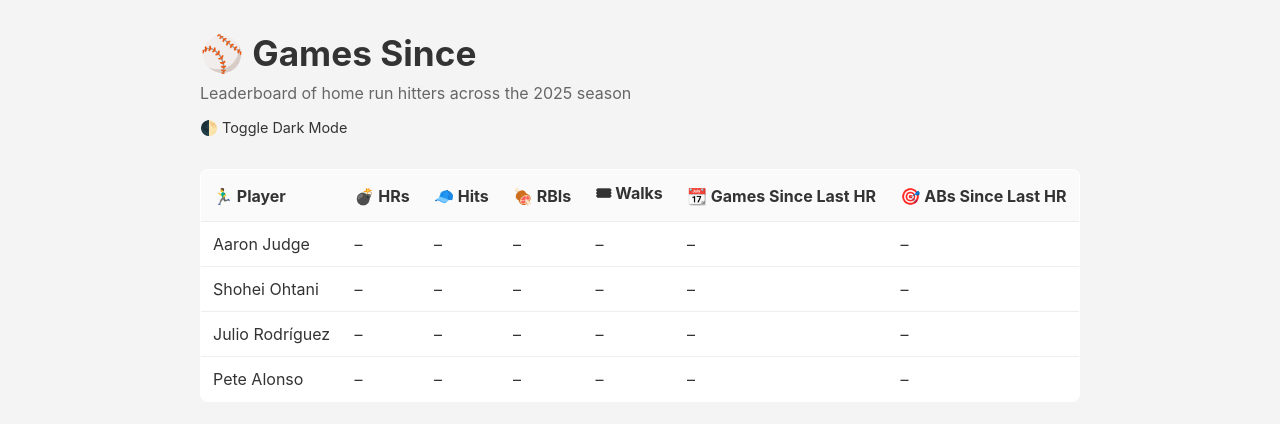
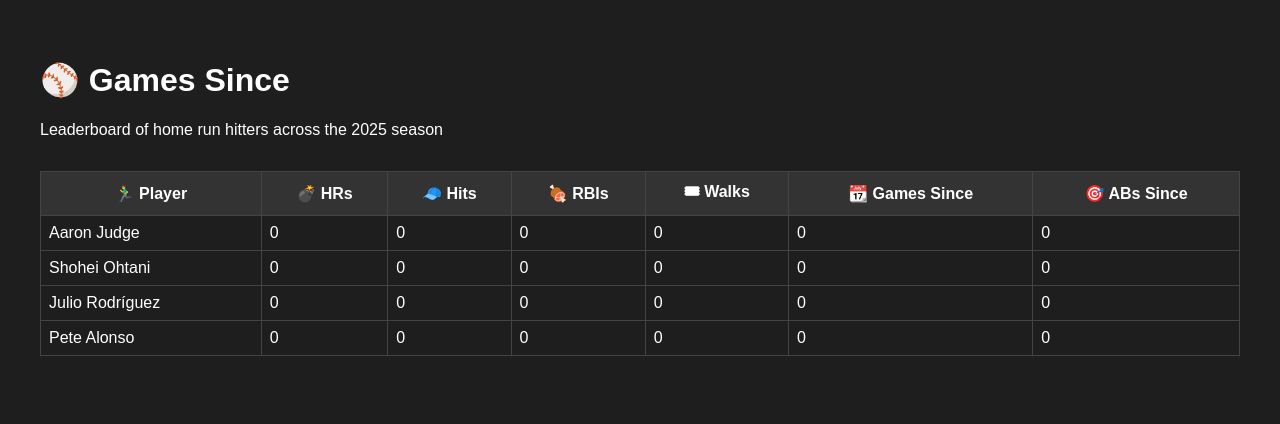
Before and after one commit to Wizarddeluxe/gamessinceclean, a Flask app: page / in a window 1280 px wide. Shown: the top 424 px of the page. Run offline with Flask 3, Linux system fonts and the light colour scheme; data that the repository does not hold is empty.

Commit message:
Add files via upload

```diff
--- a/app.py
+++ b/app.py
@@ -9,14 +9,8 @@ def get_player_totals_from_logs(player_id):
     url = f"https://statsapi.mlb.com/api/v1/people/{player_id}/stats?stats=gameLog&season=2025"
     try:
         r = requests.get(url)
-        r.raise_for_status()
         logs = r.json()["stats"][0]["splits"]
-        totals = {
-            "homeRuns": 0,
-            "hits": 0,
-            "rbi": 0,
-            "baseOnBalls": 0
-        }
+        totals = {"homeRuns": 0, "hits": 0, "rbi": 0, "baseOnBalls": 0}
         for game in logs:
             stat = game["stat"]
             totals["homeRuns"] += int(stat.get("homeRuns", 0))
@@ -24,44 +18,25 @@ def get_player_totals_from_logs(player_id):
             totals["rbi"] += int(stat.get("rbi", 0))
             totals["baseOnBalls"] += int(stat.get("baseOnBalls", 0))
         return totals
-    except Exception as e:
-        print(f"⚠️ Error aggregating logs for {player_id}: {e}")
-        return {
-            "homeRuns": "-",
-            "hits": "-",
-            "rbi": "-",
-            "baseOnBalls": "-"
-        }
+    except:
+        return {"homeRuns": "-", "hits": "-", "rbi": "-", "baseOnBalls": "-"}
 
 @app.route("/")
 def index():
     players = get_season_home_run_hitters()
-    print(f"✅ Loaded {len(players)} HR hitters from cache")
-
     leaderboard = []
-
     for p in players:
         try:
-            streak_games, streak_abs = get_hr_stats(p["id"])
-            p["games_since_hr"] = streak_games
-            p["abs_since_hr"] = streak_abs
-        except Exception as e:
-            print(f"⚠️ Error with {p['name']} streaks: {e}")
+            games, abs_ = get_hr_stats(p["id"])
+            p["games_since_hr"] = games
+            p["abs_since_hr"] = abs_
+        except:
             p["games_since_hr"] = "-"
             p["abs_since_hr"] = "-"
-
-        season_totals = get_player_totals_from_logs(p["id"])
-        p.update(season_totals)
+        p.update(get_player_totals_from_logs(p["id"]))
         leaderboard.append(p)
-
-    leaderboard = sorted(
-        leaderboard,
-        key=lambda x: x.get("homeRuns", 0) if isinstance(x.get("homeRuns"), int) else 0,
-        reverse=True
-    )
-
-    return render_template("index.html", leaderboard=leaderboard, players=players)
+    leaderboard = sorted(leaderboard, key=lambda x: x.get("homeRuns", 0) if isinstance(x.get("homeRuns"), int) else 0, reverse=True)
+    return render_template("index.html", leaderboard=leaderboard)
 
 if __name__ == "__main__":
-    port = int(os.environ.get("PORT", 5000))
-    app.run(host="0.0.0.0", port=port)
+    app.run(host="0.0.0.0", port=int(os.environ.get("PORT", 5000)))
--- a/get_home_runs.py
+++ b/get_home_runs.py
@@ -1,77 +1,20 @@
-import requests, json, os
-from datetime import datetime
+import json
+import os
+import requests
 
 def get_season_home_run_hitters():
-    try:
-        BASE_DIR = os.path.dirname(os.path.abspath(__file__))
-        cache_path = os.path.join(BASE_DIR, "data", "season_hr_cache.json")
-        with open(cache_path, "r") as f:
-            return json.load(f)
-    except FileNotFoundError:
-        print("⚠️ No HR cache file found — returning empty list")
-        return []
+    with open("data/season_hr_cache.json") as f:
+        return json.load(f)
 
 def get_hr_stats(player_id):
-    season = datetime.now().year
-    url = f"https://statsapi.mlb.com/api/v1/people/{player_id}/stats?stats=gameLog&season={season}"
-    try:
-        logs = requests.get(url).json()
-        games = logs["stats"][0]["splits"]
-    except Exception as e:
-        print(f"[ERROR] Failed to get game logs for player {player_id}: {e}")
-        return "-", "-"
-
-    game_streak = 0
-    ab_streak = 0
-
-    for game in reversed(games[:-1]):
-        try:
-            at_bats = int(game["stat"].get("atBats", 0))
-        except (ValueError, TypeError):
-            print(f"[WARN] Invalid atBats for player {player_id} on game {game.get('date', '?')}")
-            at_bats = 0
-
-        ab_streak += at_bats
-        game_streak += 1
-
-        try:
-            if int(game["stat"]["homeRuns"]) > 0:
-                break
-        except:
-            continue
-
-    return game_streak, ab_streak
-
-def get_leaderboard():
-    season = datetime.now().year
-    url = f"https://statsapi.mlb.com/api/v1/stats/leaders?season={season}&leagueId=103,104&sportId=1&statGroup=hitting"
-    response = requests.get(url).json()
-
-    if "leagueLeaders" not in response:
-        print("⚠️ leagueLeaders not in response:", response)
-        return []
-
-    stats_to_get = ["homeRuns", "hits", "rbi", "baseOnBalls"]
-    leaderboard = []
-
-    for entry in response["leagueLeaders"]:
-        stat_type = entry["leaderCategory"]
-        if stat_type not in stats_to_get:
-            continue
-        for player in entry["leaders"]:
-            pid = player["person"]["id"]
-            name = player["person"]["fullName"]
-            value = player["value"]
-            found = next((x for x in leaderboard if x["id"] == pid), None)
-            if not found:
-                leaderboard.append({"id": pid, "name": name})
-            for x in leaderboard:
-                if x["id"] == pid:
-                    x[stat_type] = int(float(value))
-
-    for p in leaderboard:
-        for stat in stats_to_get:
-            if stat not in p:
-                p[stat] = 0
-
-    return sorted(leaderboard, key=lambda x: x["homeRuns"], reverse=True)
+    url = f"https://statsapi.mlb.com/api/v1/people/{player_id}/stats?stats=gameLog&season=2025"
+    r = requests.get(url)
+    logs = r.json()["stats"][0]["splits"]
+    games = 0
+    abs_ = 0
+    for game in logs:
+        games += 1
+        abs_ += int(game["stat"].get("atBats", 0))
+        if int(game["stat"].get("homeRuns", 0)) > 0:
+            break
+    return games, abs_
--- a/render.yaml
+++ b/render.yaml
@@ -7,10 +7,10 @@ services:
     buildCommand: pip install -r requirements.txt
     startCommand: python app.py
 
-  - type: worker
+  - type: cron
     name: gamessince-cron
     env: python
     plan: free
     buildCommand: pip install -r requirements.txt
     startCommand: python rebuild_cache.py
-    schedule: "0 7 * * *"  # Every day at 7am UTC
+    schedule: "0 9 * * *"
--- a/templates/index.html
+++ b/templates/index.html
@@ -1,97 +1,32 @@
 <!DOCTYPE html>
-<html lang="en">
+<html>
 <head>
-  <meta charset="UTF-8">
   <title>⚾ Games Since</title>
   <style>
-    body {
-      font-family: -apple-system, BlinkMacSystemFont, "Segoe UI", Roboto, Helvetica, Arial, sans-serif;
-      margin: 2rem;
-      background-color: #f4f4f4;
-      color: #333;
-    }
-    h1 {
-      font-size: 2.2rem;
-      margin-bottom: 0.5rem;
-    }
-    table {
-      width: 100%;
-      border-collapse: collapse;
-      margin-top: 2rem;
-      background-color: white;
-      border: 1px solid #ccc;
-      border-radius: 8px;
-      overflow: hidden;
-    }
-    th, td {
-      padding: 12px;
-      text-align: left;
-      border-bottom: 1px solid #eee;
-      white-space: nowrap;
-    }
-    th {
-      background-color: #fafafa;
-    }
-    .container {
-      max-width: 880px;
-      margin: 0 auto;
-    }
-    .subtitle {
-      margin-top: 0;
-      color: #666;
-    }
-    .dark-mode {
-      background-color: #1e1e1e;
-      color: #f1f1f1;
-    }
-    .dark-mode table {
-      background-color: #2c2c2c;
-      color: #f1f1f1;
-    }
-    .dark-mode th {
-      background-color: #3c3c3c;
-    }
-    .toggle {
-      margin-top: 1rem;
-      cursor: pointer;
-      font-size: 0.9rem;
-    }
+    body { font-family: sans-serif; background: #1e1e1e; color: white; padding: 2rem; }
+    table { width: 100%; border-collapse: collapse; margin-top: 2rem; }
+    th, td { padding: 0.5rem; border: 1px solid #444; white-space: nowrap; }
+    th { background: #333; }
   </style>
 </head>
 <body>
-  <div class="container">
   <h1>⚾ Games Since</h1>
-    <p class="subtitle">Leaderboard of home run hitters across the 2025 season</p>
-    <div class="toggle" onclick="toggleDark()">🌓 Toggle Dark Mode</div>
-
+  <p>Leaderboard of home run hitters across the 2025 season</p>
   <table>
     <tr>
-        <th>🏃‍♂️ Player</th>
-        <th>💣 HRs</th>
-        <th>🧢 Hits</th>
-        <th>🍖 RBIs</th>
-        <th>🎟 Walks</th>
-        <th>📆 Games Since Last HR</th>
-        <th>🎯 ABs Since Last HR</th>
+      <th>🏃‍♂️ Player</th><th>💣 HRs</th><th>🧢 Hits</th><th>🍖 RBIs</th><th>🎟 Walks</th><th>📆 Games Since</th><th>🎯 ABs Since</th>
     </tr>
     {% for p in leaderboard %}
     <tr>
       <td>{{ p.name }}</td>
-        <td>{{ p.homeRuns or "–" }}</td>
-        <td>{{ p.hits or "–" }}</td>
-        <td>{{ p.rbi or "–" }}</td>
-        <td>{{ p.baseOnBalls or "–" }}</td>
-        <td>{{ p.games_since_hr or "–" }}</td>
-        <td>{{ p.abs_since_hr or "–" }}</td>
+      <td>{{ p.homeRuns }}</td>
+      <td>{{ p.hits }}</td>
+      <td>{{ p.rbi }}</td>
+      <td>{{ p.baseOnBalls }}</td>
+      <td>{{ p.games_since_hr }}</td>
+      <td>{{ p.abs_since_hr }}</td>
     </tr>
     {% endfor %}
   </table>
-  </div>
-
-  <script>
-    function toggleDark() {
-      document.body.classList.toggle("dark-mode");
-    }
-  </script>
 </body>
 </html>
```
Also changed, not shown: rebuild_cache.py (+14 -42 lines), requirements.txt (line endings or trailing spaces). Lines whose indentation alone changed are shown as unchanged.
